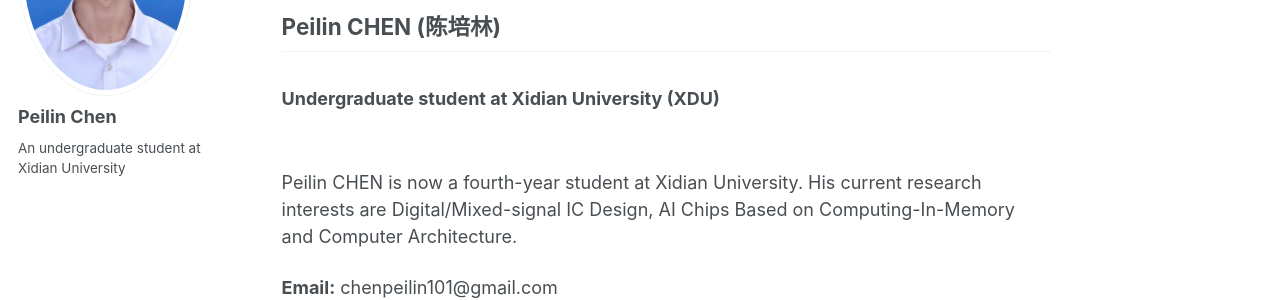
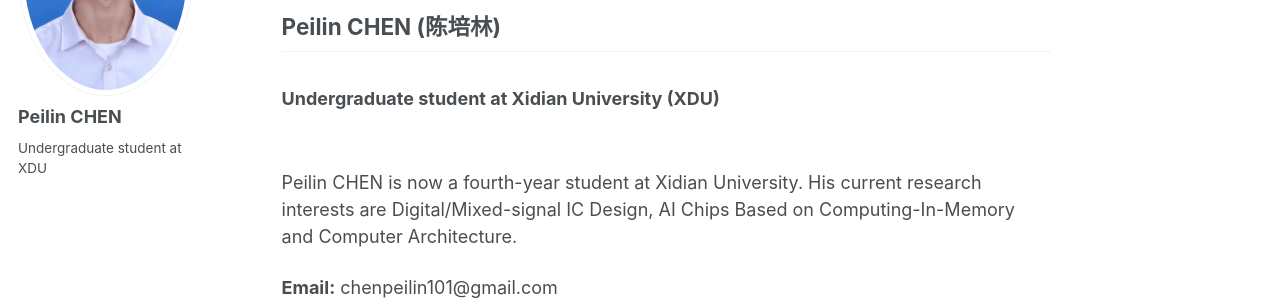
Before and after one commit to peilin-chen/peilin-chen.github.io, a Jekyll site: the page built from _pages/about.md, in a window 1280 px wide. Shown: the part 267-567 px from the top of the page. Built offline with Jekyll 4.4.1, drawn with Linux system fonts in a browser that asks for light colours.

Commit message:
Update _config.yml

```diff
--- a/_config.yml
+++ b/_config.yml
@@ -80,9 +80,9 @@ analytics:
 
 # Site Author
 author:
-  name             : "Peilin Chen"
+  name             : "Peilin CHEN"
   avatar           : "profile.jpg"
-  bio              : "An undergraduate student at Xidian University"
+  bio              : "Undergraduate student at XDU"
   #location         : "Location"
   employer         :
   #pubmed           : "https://www.ncbi.nlm.nih.gov/pubmed/?term=john+snow"
```
